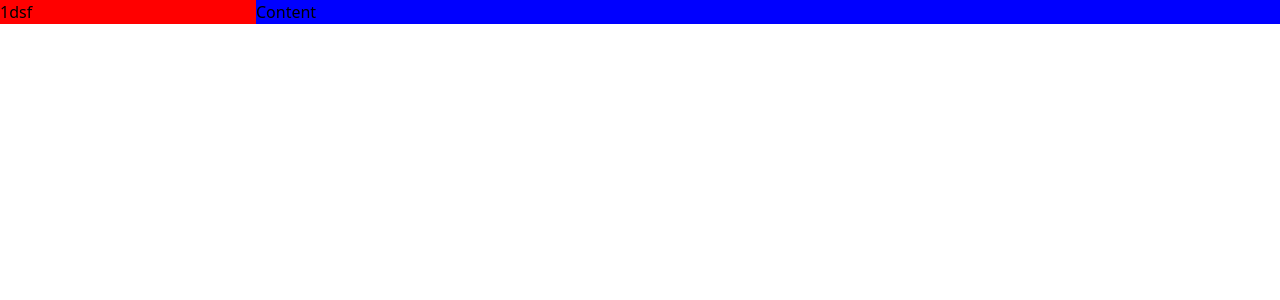
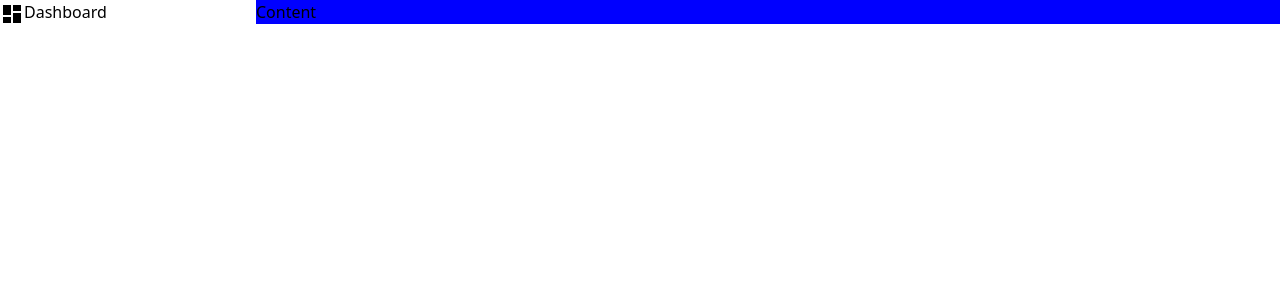
Before and after one commit to oo11boy/Dashboard-CURD-NextJs, a Next.js app: page / in a window 1280 px wide. Shown: the top 300 px of the page. Built offline with nearby package versions, Linux system fonts and the light colour scheme.

Commit message:
item sidebar created

```diff
--- a/src/Components/SideBar/SideBar.js
+++ b/src/Components/SideBar/SideBar.js
@@ -1,9 +1,14 @@
-import React from 'react'
-
+import React from "react";
+import ItemSideBar from "./SideBarComponents/ItemSideBar/ItemSideBar";
+import DashboardIcon from "@mui/icons-material/Dashboard";
 export default function SideBar() {
   return (
-    <div className='sidebar'>
-        1dsf
+    <div className="sidebar flex flex-col align-middle justify-start bg-slate-950 h-lvh">
+      <div className="flex flex-row  items-center justify-start mt-2 mb-2 text-slate-50 p-3">
+        <DashboardIcon  className="mr-3  text-2xl "  />
+        <ItemSideBar name="Dashboard" src="../" />
       </div>
-  )
+
+    </div>
+  );
 }
--- /dev/null
+++ b/src/Components/SideBar/SideBarComponents/ItemSideBar/ItemSideBar.js
@@ -0,0 +1,10 @@
+import Link from 'next/link'
+import React from 'react'
+
+export default function ItemSideBar({src,name}) {
+  return (
+    <Link className='text-xl' href={src} title={name} >
+
+        {name}</Link>
+  )
+}
--- a/src/app/globals.css
+++ b/src/app/globals.css
@@ -13,7 +13,6 @@ body{
 }
 .dshcontainer .sidebar{
 width: 20%;
-background-color: red;
 }
 .dshcontainer .content{
   width: 80%;
```
Also changed, not shown: package.json (+6 -2 lines), 1 other file (tests, documents, lock files or other folders).
